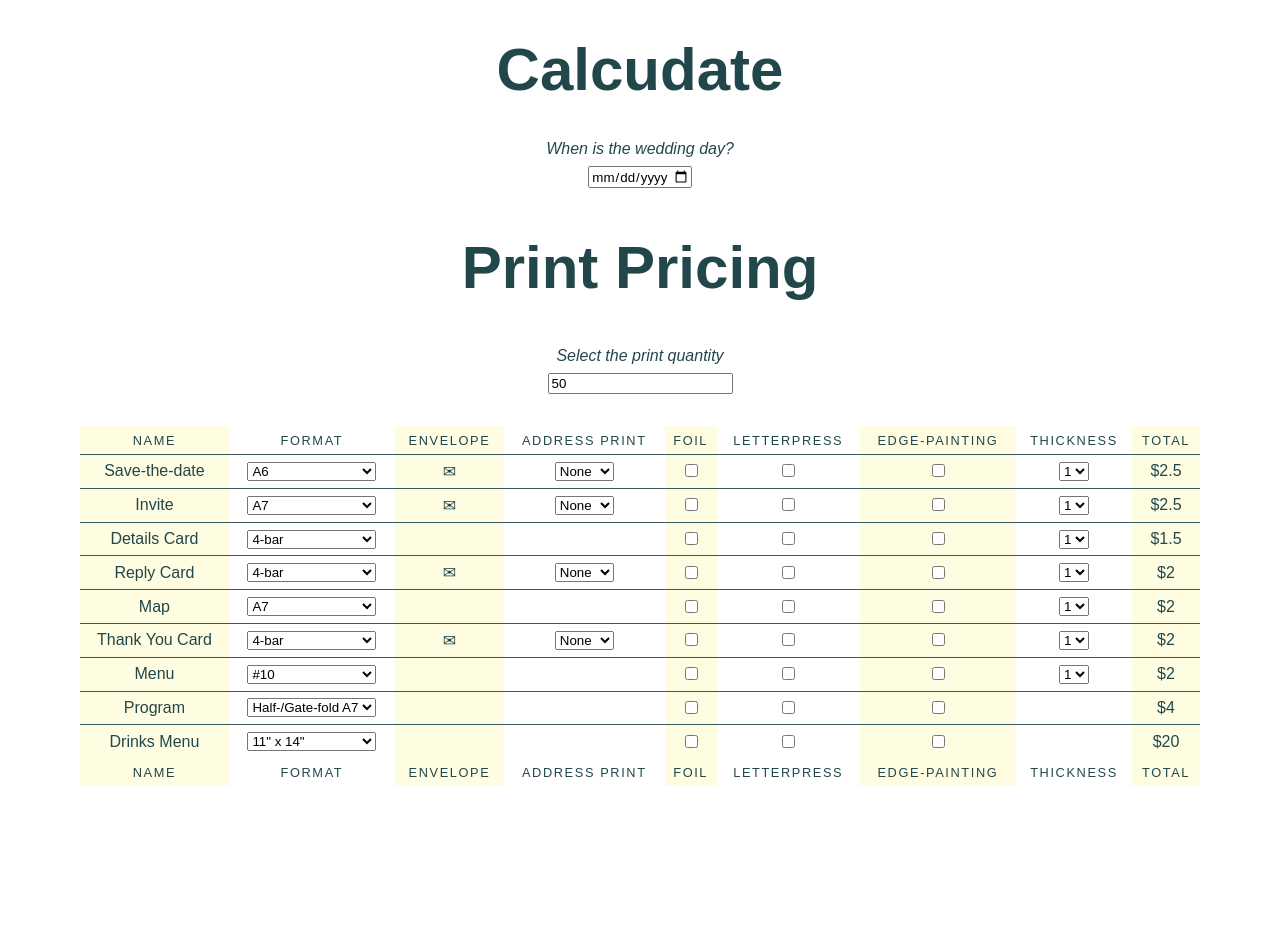
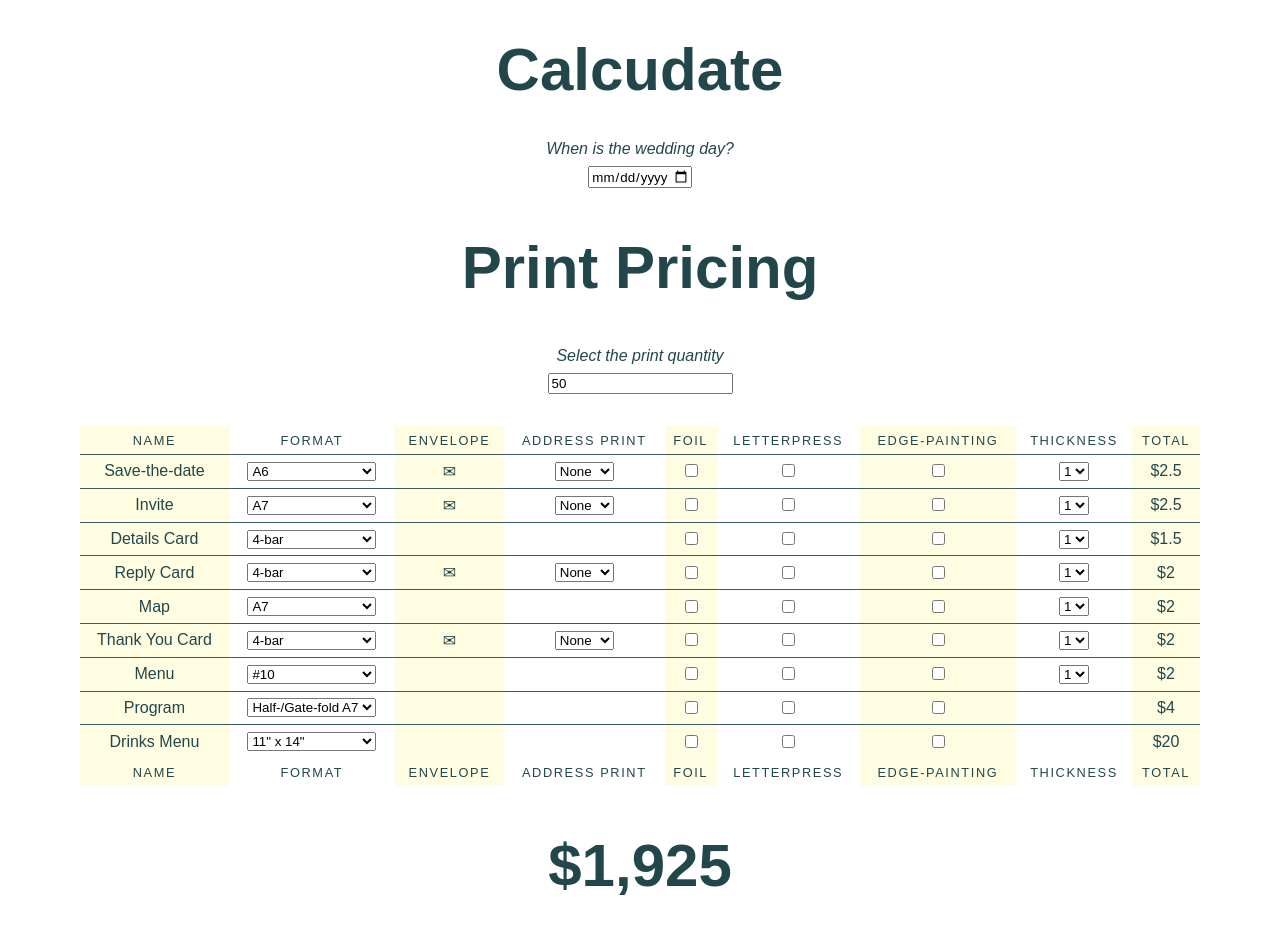
Before and after one commit to talktalkmake/jolly-edition-calculator, a React (Create React App) app: page / in a window 1280 px wide. Shown: the top 934 px of the page. Before the commit the page ends 800 px from the top, so only its background shows below. Built offline with nearby package versions, Linux system fonts and the light colour scheme; a web font is replaced by a local one.

Commit message:
Adding in stateless total

```diff
--- a/src/components/PrintPricing.jsx
+++ b/src/components/PrintPricing.jsx
@@ -1,4 +1,4 @@
-import React, { useState, useReducer } from "react"
+import React, { useState, useReducer, useEffect } from "react"
 import getId from "../functions/getId"
 import reducer from '../reducers/reducer'
 import initialState from '../reducers/initialState'
@@ -23,7 +23,7 @@
 function PrintPricing(){
     const [state, dispatch] = useReducer(reducer, initialState)
     const [quantity, setQuantity] = useState(50)
-    const [total, setTotal] = useState(0)
+    let total = 0
 
     const calculateSubtotal = (item, quantity) => {
         let subTotal = 0
@@ -40,6 +40,7 @@
             subTotal += embellishments.edgePainting.costPerPrint
         if ( item.thickness > 1 )
             subTotal += ((item.thickness * formatOptions[item.format].costPerPrint) - formatOptions[item.format].costPerPrint)
+        total += subTotal
         return subTotal
     }
 
@@ -105,6 +106,7 @@
                     </tr>
                 </tfoot>
             </table>
+            <h1 className="text-center text-6xl">${(total * quantity).toLocaleString()}</h1>
         </section>
         </>
     )
```
